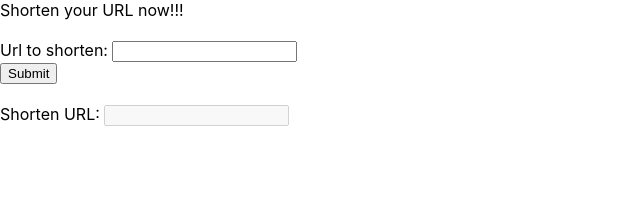
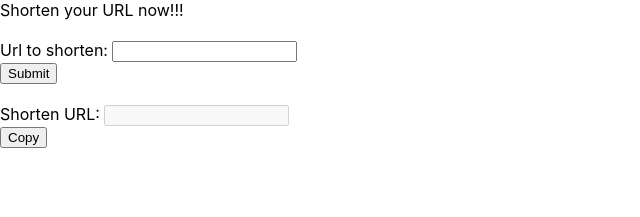
Before and after one commit to Hafizuddin-github/shorten-url-fe, a React (Create React App) app: page /add in a window 1280 px wide. Shown: the top 217 px of the page, without its empty margins (0-640 px from the left). Built offline with nearby package versions, Linux system fonts and the light colour scheme.

Commit message:
feat: [FE-5] - Added copy to clipboard button

```diff
--- a/src/Components/ShortenUrl/AddUrl.js
+++ b/src/Components/ShortenUrl/AddUrl.js
@@ -5,7 +5,26 @@ const AddUrl = props => {
     const [enteredUrl, setEnteredUrl] = useState('');
     const [shortenUrl, setshortenUrl] = useState('');
     const [isLoading, setIsLoading] = useState(false);
+    const [isCopied, setIsCopied] = useState(false);
 
+    async function copyTextToClipboard(text) {
+        if ('clipboard' in navigator) {
+            return await navigator.clipboard.writeText(text);
+        } else {
+            return document.execCommand('copy', true, text);
+        }
+    }
+
+    const copyClickHandler = () => {
+        copyTextToClipboard(shortenUrl).then(() => {
+            setIsCopied(true);
+            setTimeout(() => {
+                setIsCopied(false);
+            }, 1500);
+        }).catch((err) => {
+            console.log(err);
+        });
+    }
 
     const urlChangedHandler = (event) => {
         setEnteredUrl(event.target.value)
@@ -48,6 +67,9 @@ const AddUrl = props => {
             <label htmlFor="url">Shorten URL: </label>
             <input htmlFor="shortenUrl" id="shortenUrl" value={shortenUrl} disabled></input>
         </div>
+        <button onClick={copyClickHandler}>
+            <span>{isCopied ? 'Copied!' : 'Copy'}</span>
+        </button>
     </div>
     );
 };
--- a/src/Pages/RedirectUrl.js
+++ b/src/Pages/RedirectUrl.js
@@ -4,7 +4,7 @@ import { useParams } from 'react-router-dom';
 const RedirectUrlPage = props => {
 
     const {shortenUrl} = useParams();
-    const apiCall = 'https://shielded-castle-62695.herokuapp.com/api/shorten-service/v1/url?url='+ [shortenUrl];
+    const apiCall = 'https://shielded-castle-62695.herokuapp.com/api/shorten-service/v1/url/'+ [shortenUrl];
     const [isLoading, setIsLoading] = useState(true);
 
     const requestOptions = {
```
